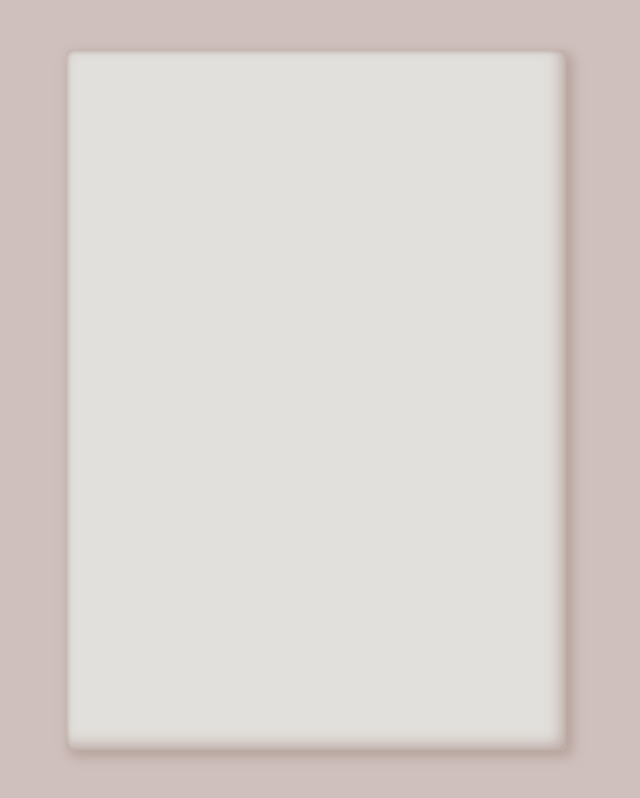
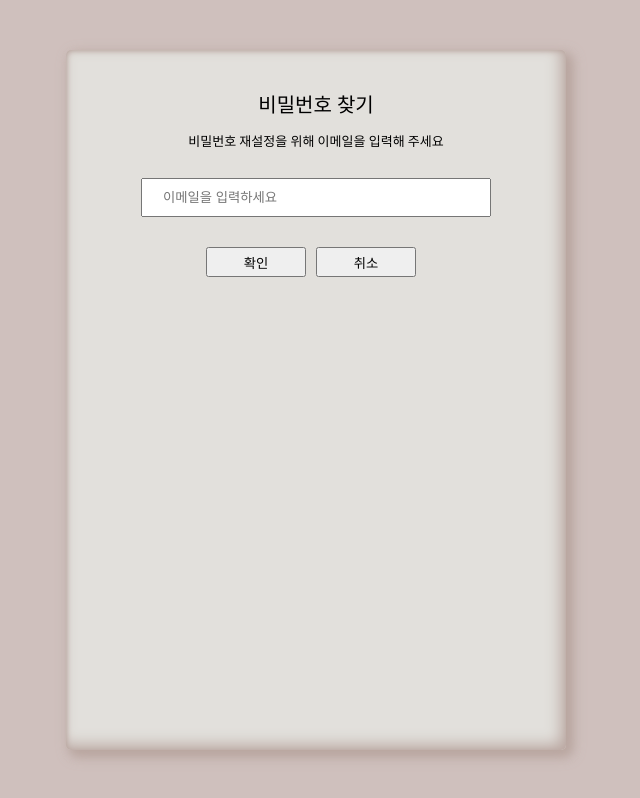
Before and after one commit to yeonnnee/React_Planner, a React (Create React App) app: page /find-password in a window 1280 px wide. Shown: the whole page, without its empty margins (324-964 px from the left). Built offline with nearby package versions, Linux system fonts and the light colour scheme; a web font is replaced by a local one.

Commit message:
CREATE find password page

```diff
--- a/src/components/router.jsx
+++ b/src/components/router.jsx
@@ -10,6 +10,7 @@ import Account from "../screens/Account";
 import ResetPw from "../screens/Account/ResetPw";
 import DeleteAccount from "../screens/Account/DeleteAccount";
 import LogIn from "../screens/Auth";
+import FindPassword from "../screens/FindPassword";
 import SignUp from "../screens/SignUp";
 import SignUpSuccess from "../screens/SignUp/SignUpSuccess";
 import Header from "./Header";
@@ -22,6 +23,7 @@ const Router = () => {
       <Switch>
         <Route path="/" exact component={Home} />
         <Route path="/logIn" component={LogIn} />
+        <Route path="/find-password" component={FindPassword} />
         <Route path="/sign-up" exact component={SignUp} />
         <Route path="/sign-up/success" component={SignUpSuccess} />
         <PrivateRoute exact path="/tasks" component={Tasks} />
--- /dev/null
+++ b/src/screens/FindPassword/FindPasswordPresenter.jsx
@@ -0,0 +1,64 @@
+import React from "react";
+import styled from "styled-components";
+
+import Error from "../../components/msg/ErrorMessage";
+import Loader from "../../components/Loader";
+
+const Container = styled.div`
+  width: 100%;
+  height: 300px;
+  margin-top: 45px;
+  display: flex;
+  flex-direction: column;
+  align-items: center;
+`;
+const Title = styled.div`
+  font-size: 20px;
+`;
+const Text = styled.div`
+  font-size: 13px;
+  margin-top: 20px;
+`;
+
+const Form = styled.form`
+  margin-top: 30px;
+`;
+const Input = styled.input`
+  outline: none;
+  width: 350px;
+  padding: 10px 20px;
+`;
+const Section = styled.div`
+  margin-top: 30px;
+`;
+const Button = styled.button`
+  width: 100px;
+  height: 30px;
+  margin-right: 10px;
+  outline: none;
+`;
+
+const FindPasswordPresenter = (findPwProps) => {
+  const { state, user, onChange, onClick, onCancel } = findPwProps;
+  return (
+    <Container>
+      <Title>비밀번호 찾기</Title>
+      <Text>비밀번호 재설정을 위해 이메일을 입력해 주세요</Text>
+      {state.isLoading ? <Loader /> : null}
+      {user.error ? <Error error={user.error} /> : null}
+      <Form>
+        <Input
+          type="email"
+          placeholder="이메일을 입력하세요"
+          onChange={onChange}
+        />
+      </Form>
+      <Section>
+        <Button onClick={onClick}>확인</Button>
+        <Button onClick={onCancel}>취소</Button>
+      </Section>
+    </Container>
+  );
+};
+
+export default FindPasswordPresenter;
--- /dev/null
+++ b/src/screens/FindPassword/index.jsx
@@ -0,0 +1,146 @@
+import React from "react";
+import { useState } from "react";
+import { connect } from "react-redux";
+
+import ResetPw from "../Account/ResetPw/ResetPwPresenter";
+
+import { accountApi } from "../../api";
+import { passwordValidation, confirmPw_validation } from "../SignUp/validation";
+import FindPasswordPresenter from "./FindPasswordPresenter";
+import {
+  CHECK_VERIFICATION,
+  CHECK_VERIFICATION_FAILED,
+  CHECK_VERIFICATION_SUCCESS,
+  UPDATE_PASSWORD,
+  UPDATE_PASSWORD_SUCCESS,
+  UPDATE_PASSWORD_VALIDATION_ERROR,
+} from "../../redux/types";
+
+const FindPassword = (findPasswordProps) => {
+  const {
+    state,
+    history,
+    checkEmail,
+    verifiedUser,
+    failed,
+    setError,
+    update,
+    updated,
+  } = findPasswordProps;
+
+  const [user, setUser] = useState({ email: "", error: "" });
+  const [newPassword, setNewPassword] = useState({
+    password: "",
+    confirmPw: "",
+  });
+
+  // 비밀번호 재설정
+  function onChangePw(event) {
+    const target = event.target.placeholder;
+
+    if (target === "Password") {
+      const value = event.target.value;
+      passwordValidation(value, setError);
+      return setNewPassword({ ...newPassword, password: value });
+    }
+    if (target === "Confirm Password") {
+      const value = event.target.value;
+      confirmPw_validation(value, newPassword.password, setError);
+      return setNewPassword({ ...newPassword, confirmPw: value });
+    }
+  }
+  async function updatePw() {
+    try {
+      update();
+      await accountApi.patchPW({
+        user: user.email,
+        updatedPassword: newPassword.password,
+      });
+      updated();
+      history.push("/logIn");
+    } catch (error) {
+      console.log(error.response);
+      if (error.response.status === 400) {
+        setError({ password: error.response.data.msg });
+      }
+    }
+  }
+
+  // 이메일 입력
+  function onChange(event) {
+    const value = event.target.value;
+    setUser({ email: value, error: "" });
+  }
+  async function verify() {
+    try {
+      checkEmail();
+      await accountApi.findPassword({ email: user.email });
+      verifiedUser();
+    } catch (error) {
+      if (error.response.status === 400) {
+        setUser({ ...user.email, error: error.response.data.msg });
+        failed();
+      } else {
+        console.log(error);
+      }
+    }
+  }
+  function onClick() {
+    if (!user.email) {
+      setUser({ email: "", error: "이메일을 입력해주세요" });
+    } else if (!user.email.includes("@")) {
+      setUser({ ...user.email, error: "올바르지 않은 이메일 형식입니다" });
+    } else if (user.email.length > 80) {
+      setUser({ ...user.email, error: "제한된 글자수를 초과하였습니다" });
+    } else if (user.email && !user.error) {
+      verify();
+    }
+  }
+  function onCancel() {
+    history.push("/");
+  }
+
+  return (
+    <>
+      {!state.verification ? (
+        <FindPasswordPresenter
+          state={state}
+          user={user}
+          onChange={onChange}
+          onClick={onClick}
+          onCancel={onCancel}
+        />
+      ) : (
+        <ResetPw state={state} onChange={onChangePw} onClick={updatePw} />
+      )}
+    </>
+  );
+};
+
+function mapStateToProps(state) {
+  return { state: state.accountReducer };
+}
+function mapDispatchToProps(dispatch) {
+  return {
+    checkEmail: () => {
+      dispatch({ type: CHECK_VERIFICATION });
+    },
+    verifiedUser: () => {
+      dispatch({ type: CHECK_VERIFICATION_SUCCESS });
+    },
+    failed: () => {
+      dispatch({ type: CHECK_VERIFICATION_FAILED });
+    },
+    setError: (error) => {
+      dispatch({ type: UPDATE_PASSWORD_VALIDATION_ERROR, payload: error });
+    },
+    update: () => {
+      dispatch({ type: UPDATE_PASSWORD });
+    },
+    updated: () => {
+      dispatch({ type: UPDATE_PASSWORD_SUCCESS });
+    },
+  };
+}
+
+export default connect(mapStateToProps, mapDispatchToProps)(FindPassword);
```
